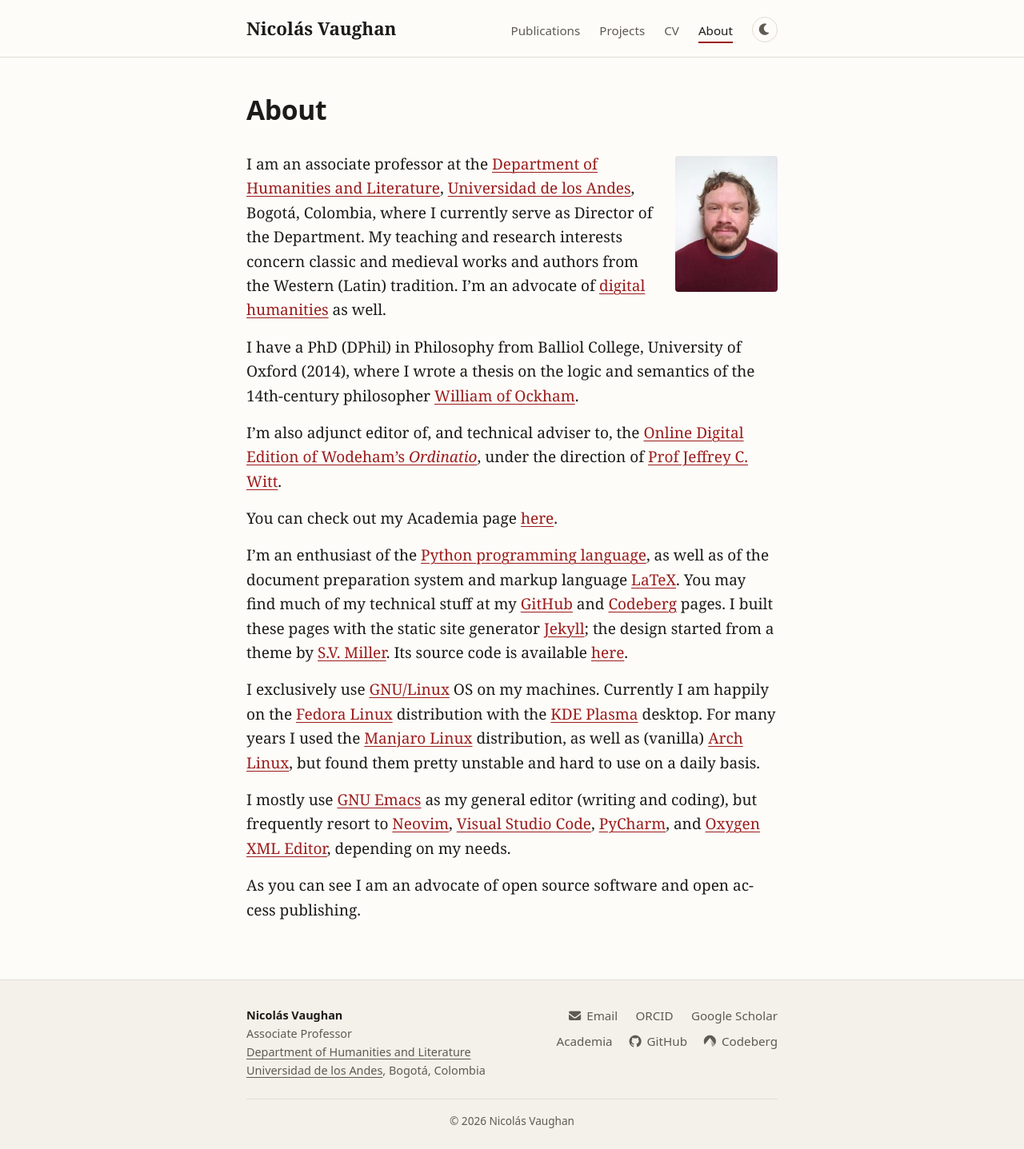
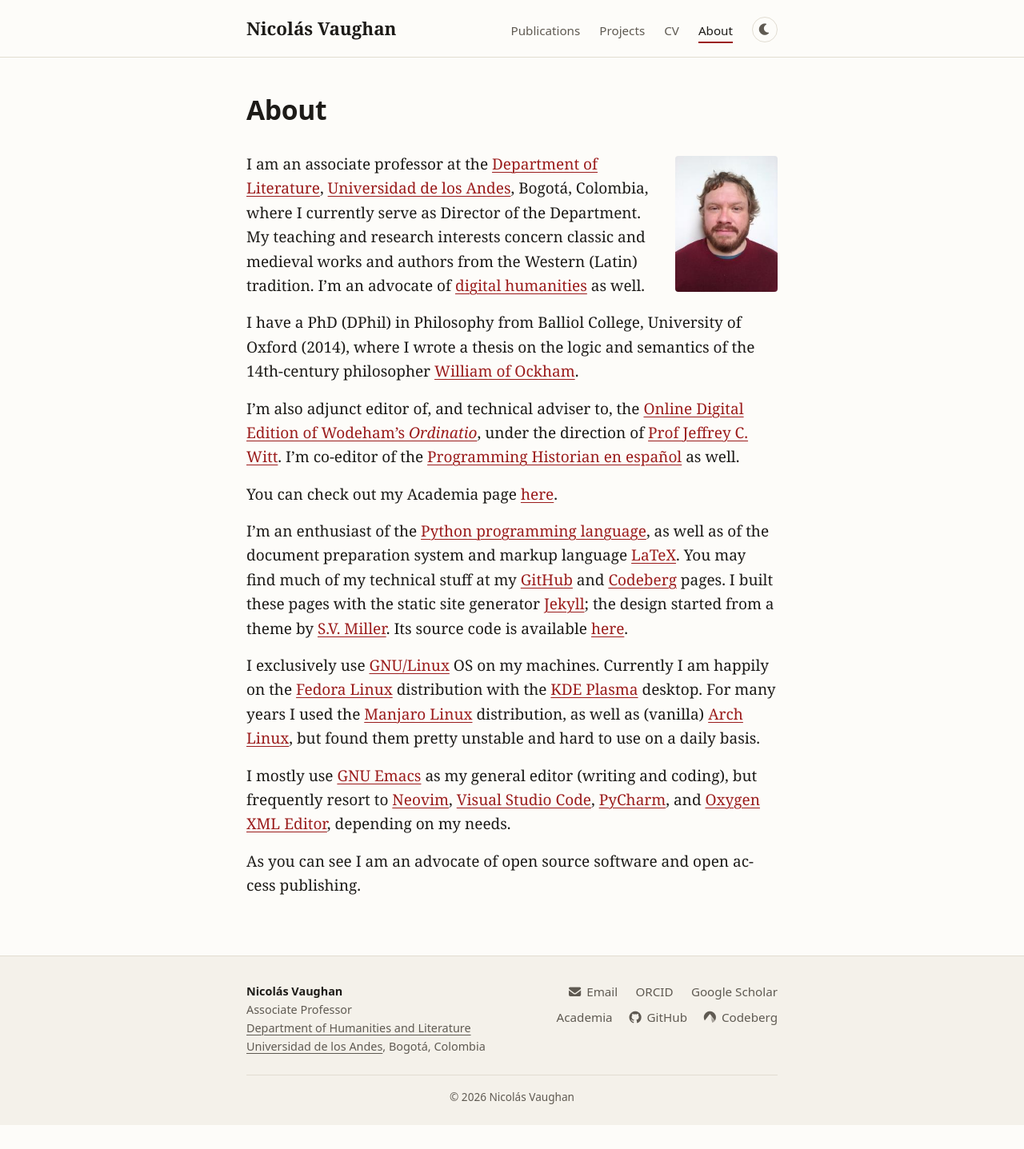
Before and after one commit to nivaca/nivaca.github.io, a Jekyll site: the page built from about.md, in a window 1280 px wide. Shown: the whole page at 80% size. Built offline with Jekyll 4.4.1, drawn with Linux system fonts in a browser that asks for light colours; some web fonts are replaced; a style sheet for code colours, icons or effects is not loaded; after the commit the page ends 1407 px from its top, so only the background shows below that.

Commit message:
actualización de información

```diff
--- a/about.md
+++ b/about.md
@@ -6,11 +6,12 @@ permalink: /about/
 
 <img class="portrait" src="/images/nivaca.jpg" alt="Portrait of Nicolás Vaughan" width="200" height="266">
 
-I am an associate professor at the [Department of Humanities and Literature](https://artehum.uniandes.edu.co/pregrado/lite/), [Universidad de los Andes](https://uniandes.edu.co/), Bogotá, Colombia, where I currently serve as Director of the Department. My teaching and research interests concern classic and medieval works and authors from the Western (Latin) tradition. I'm an advocate of [digital humanities](https://en.wikipedia.org/wiki/Digital_humanities) as well.
+I am an associate professor at the [Department of Literature](https://artehum.uniandes.edu.co/pregrado/lite/), [Universidad de los Andes](https://uniandes.edu.co/), Bogotá, Colombia, where I currently serve as Director of the Department. My teaching and research interests concern classic and medieval works and authors from the Western (Latin) tradition. I'm an advocate of [digital humanities](https://en.wikipedia.org/wiki/Digital_humanities) as well.
 
 I have a PhD (DPhil) in Philosophy from Balliol College, University of Oxford (2014), where I wrote a thesis on the logic and semantics of the 14th-century philosopher [William of Ockham](https://en.wikipedia.org/wiki/William_of_Ockham).
 
 I'm also adjunct editor of, and technical adviser to, the [Online Digital Edition of Wodeham's *Ordinatio*](https://scta.lombardpress.org/text?resourceid=http%3A%2F%2Fscta.info%2Fresource%2Fwodehamordinatio), under the direction of [Prof Jeffrey C. Witt](https://jeffreycwitt.com/).
+I'm co-editor of the [Programming Historian en español](https://programminghistorian.org/es/) as well.
 
 You can check out my Academia page [here](https://uniandes.academia.edu/NicolasVaughan).
 
--- a/index.html
+++ b/index.html
@@ -8,7 +8,7 @@ layout: default
     <h1 class="intro-name">{{ site.title }}</h1>
     <p class="intro-role">{{ site.jobtitle }} and Director, <a href="{{ site.department.url }}">{{ site.department.name }}</a><br><a href="{{ site.university.url }}">{{ site.university.name }}</a>, Bogotá</p>
 
-    <p>I work on medieval philosophy and Latin texts, especially the logic and semantics of William of Ockham and his contemporaries, and on digital scholarly editions of classical and medieval works. I'm adjunct editor of the online critical edition of Adam Wodeham's <i>Ordinatio</i> and an editor of <i>Programming Historian en español</i>.</p>
+    <p>My primary research interests lie at the intersection of medieval philosophy, literature, and digital humanities, with a particular focus on texts written in Latin and Middle English. I am interested in the ways philosophical ideas are articulated, transmitted, and transformed through literary forms, as well as in the intellectual and historical contexts that shape the production and reception of medieval texts. My work on digital scholarly editions of classical and medieval works brings these interests together by combining traditional philological and textual scholarship with digital methods and tools. Through this interdisciplinary approach, I aim to explore how digital editions can deepen our understanding of historical texts, illuminate the relationships between philosophical and literary traditions, and make these works more accessible for research and study.</p>
 
     {% include profile-links.html %}
   </div>
```
Also changed, not shown: cv.md (+1 -1 lines).
